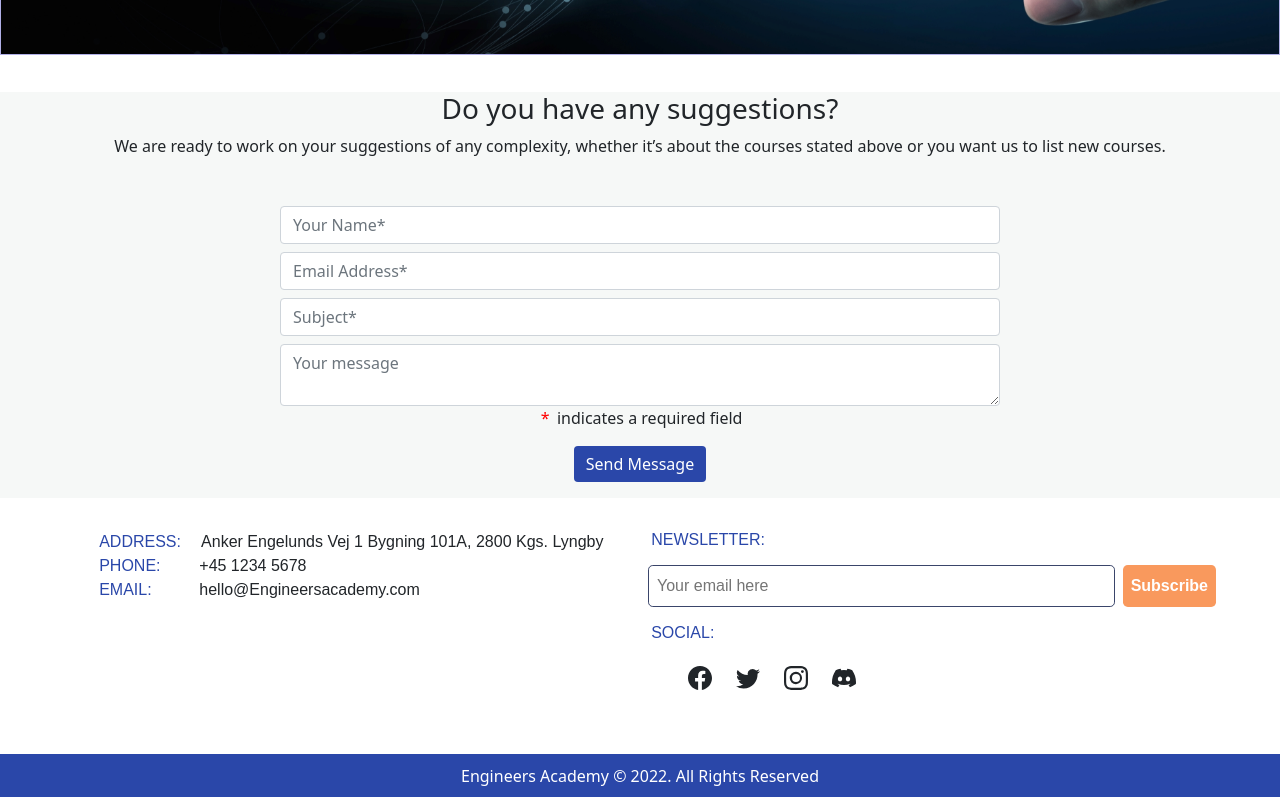
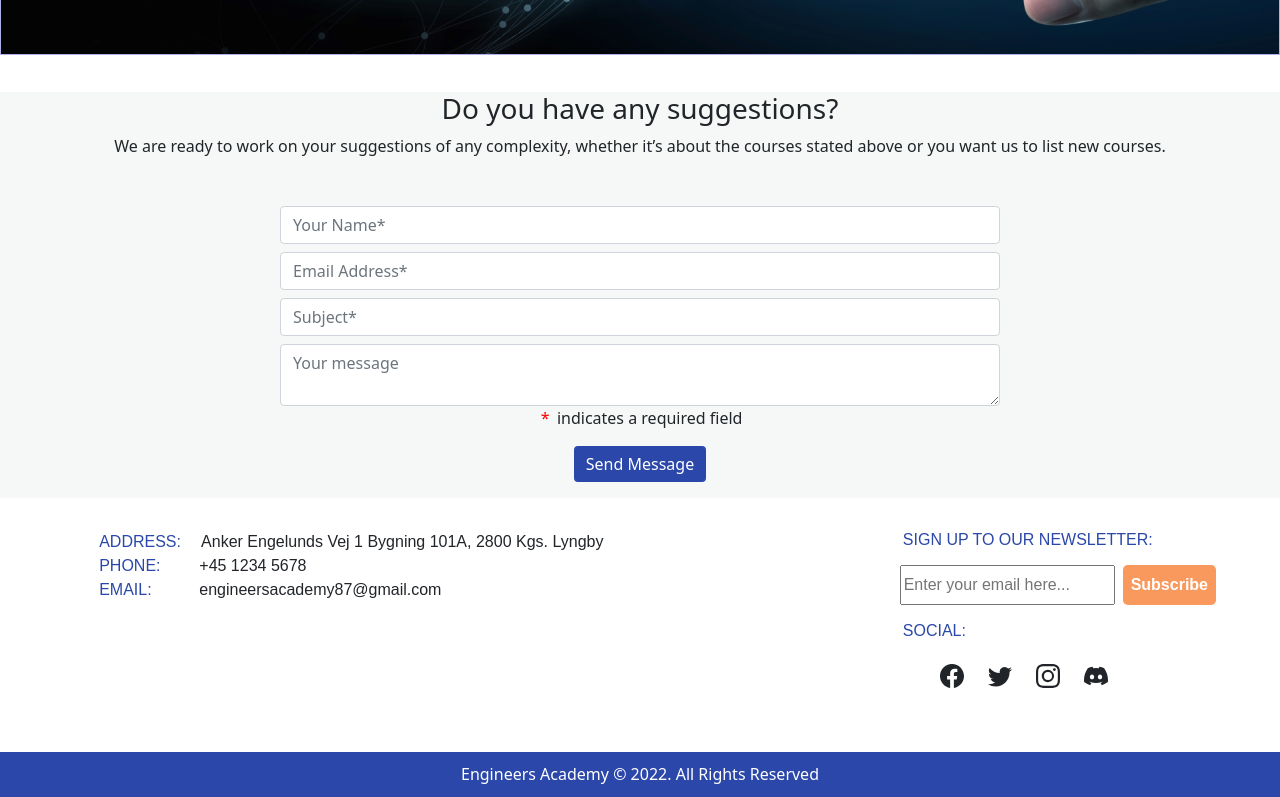
Before and after one commit to digitalbangash1/Project-FrontEnd, a React (Create React App) app: page / in a window 1280 px wide. Shown: the part 2000-2797 px from the top of the page. Built offline with nearby package versions, Linux system fonts and the light colour scheme.

Commit message:
Semi Fix to Top navbar and connection between subscribe email input to gmail account through EmailJS

```diff
--- a/src/components/AboutUs/AboutUs.css
+++ b/src/components/AboutUs/AboutUs.css
@@ -28,7 +28,7 @@ figcaption{
     top: 50%;
     position: absolute;
     color: rgb(255, 255, 255);
-    background-color: rgb(92, 92, 223);
+    background-color: #2a47a9;
     margin: 2em 2em ;
     text-align: center;
     font-size: medium;
--- a/src/components/ContactInfo/ContactInfo.css
+++ b/src/components/ContactInfo/ContactInfo.css
@@ -23,7 +23,7 @@ footer ul {
 }
 
 .col {
-  flex: 1;
+  position: relative;
 }
 
 .col-title {
@@ -42,20 +42,6 @@ footer ul {
   padding: 0.5em 0;
 }
 
-.subscribe-input {
-  width: auto;
-  flex: 1;
-  background: transparent;
-  border: 0.06em solid var(--input-border);
-  font-size: 1em;
-  font-weight: 500;
-  padding: 0.5em;
-  border-radius: 0.3em;
-  transition: all 0.25s ease 0s;
-  display: inline-block;
-}
-
-
 
 .subscribe-btn {
   background: var(--btn-bg-color);
@@ -64,16 +50,13 @@ footer ul {
   font-weight: 600;
   padding: 0.5em;
   border-radius: 0.3em;
-  transition: all 0.25s ease 0s;
-  display: inline-block;
+  display: block;
   color: white;
   cursor: pointer;
+  opacity: 1;
 }
 
-.subscribe-btn:hover,
-.subscribe-btn:focus {
-  background: var(--btn-hover-bg);
-}
+
 
 .form-title,
 .social-col-title {
--- a/src/components/ContactInfo/ContactInfo.js
+++ b/src/components/ContactInfo/ContactInfo.js
@@ -1,7 +1,21 @@
 import React, { Component } from "react";
+import emailjs from 'emailjs-com';
 import './ContactInfo.css'
 
 class ContactInfo extends Component {
+
+  emailSubscriptions(e) {
+    e.preventDefault();
+
+    emailjs.sendForm('service_jk9ls5i', 'template_wdeh2pc', e.target, '3v-MlhA1NCWoz2z6c')
+      .then((result) => {
+        console.log(result.text);
+      }, (error) => {
+        console.log(error.text);
+      });
+    e.target.reset();
+  }
+
   render() {
     return (
       <footer class="footer" id="footer">
@@ -12,20 +26,22 @@ class ContactInfo extends Component {
             <ul>
               <li><mark class="blue">ADDRESS:</mark> &nbsp;&nbsp; Anker Engelunds Vej 1 Bygning 101A, 2800 Kgs. Lyngby</li>
               <li><mark class="blue">PHONE:</mark>  &nbsp;&nbsp;&nbsp;&nbsp;&nbsp;&nbsp; +45 1234 5678</li>
-              <li><mark class="blue">EMAIL:</mark>  &nbsp;&nbsp;&nbsp;&nbsp;&nbsp;&nbsp;&nbsp;&nbsp; hello@Engineersacademy.com</li>
+              <li><mark class="blue">EMAIL:</mark>  &nbsp;&nbsp;&nbsp;&nbsp;&nbsp;&nbsp;&nbsp;&nbsp; engineersacademy87@gmail.com</li>
             </ul>
           </nav>
         </span>
 
 
-        <span class="col">
-          <div class="subscribe-form-holder">
-            <h3 class="form-title"><mark class="blue">NEWSLETTER:</mark></h3>
-            <form action="#" onsubmit="return false" class="subscribe-form">
-              <input type="email" name="email" id="email" class="email subscribe-input" autocomplete="off" placeholder="Your email here"></input>
+        <span class="col-list">
+          <div class="Newsletter-subscriber">
+            <h3 class="form-title"><mark class="blue">SIGN UP TO OUR NEWSLETTER:</mark></h3>
+            <form className="subscribe-to-newsletter"
+              onsubmit={this.emailSubscriptions} class="subscribe-form">
+              <input type="email" name="email" placeholder="Enter your email here..." size={20}/>
               <button type="submit" class="subscribe-btn">Subscribe</button>
             </form>
           </div>
+
           <div class="social-media">
             <h3 class="social-col-title"><mark class="blue">SOCIAL:</mark></h3>
             <ul class="social-media-list">
@@ -48,5 +64,6 @@ class ContactInfo extends Component {
       </footer>
     )
   }
+
 }
 export default ContactInfo;
--- a/src/components/Navbar/Navbar.css
+++ b/src/components/Navbar/Navbar.css
@@ -1,5 +1,5 @@
 .NavbarItems{
-    background : linear-gradient(90deg, rgb(110,94,254)0%, rgb(253, 253, 255)100%);
+    background : White;
     height: 80px;
     display: flex;
     justify-content: center;
@@ -20,7 +20,7 @@
 }
 .nav-menu{
     display: grid;
-    grid-template-columns: repeat(5,auto);
+    grid-template-columns: repeat(6,auto);
     grid-gap: 10px;
     list-style: none;
     text-align: center;
--- a/src/components/Navbar/Navbar.js
+++ b/src/components/Navbar/Navbar.js
@@ -2,6 +2,8 @@ import React, { Component } from 'react';
 import { Link } from 'react-router-dom';
 import { MenuItems } from "./MenuItems"
 import './Navbar.css'
+import logo from './Logo.png';
+
 class Navbar extends Component {
     state = { clicked: false }
     handleClick = () => {
@@ -11,7 +13,7 @@ class Navbar extends Component {
         return (
 
             <nav className="NavbarItems">
-                <h1 className='navbar-logo'>Engineer Academy <i className="fab fa-react"></i></h1>
+                <img className="NavLogo" src={logo}></img>
                 <div className='menu-icon' onClick={this.handleClick}>
                     <i className={this.state.clicked ? 'fas fa times' : 'fas fa-bars'}></i>
 
```
Also changed, not shown: src/components/Navbar/Logo.png (added).
